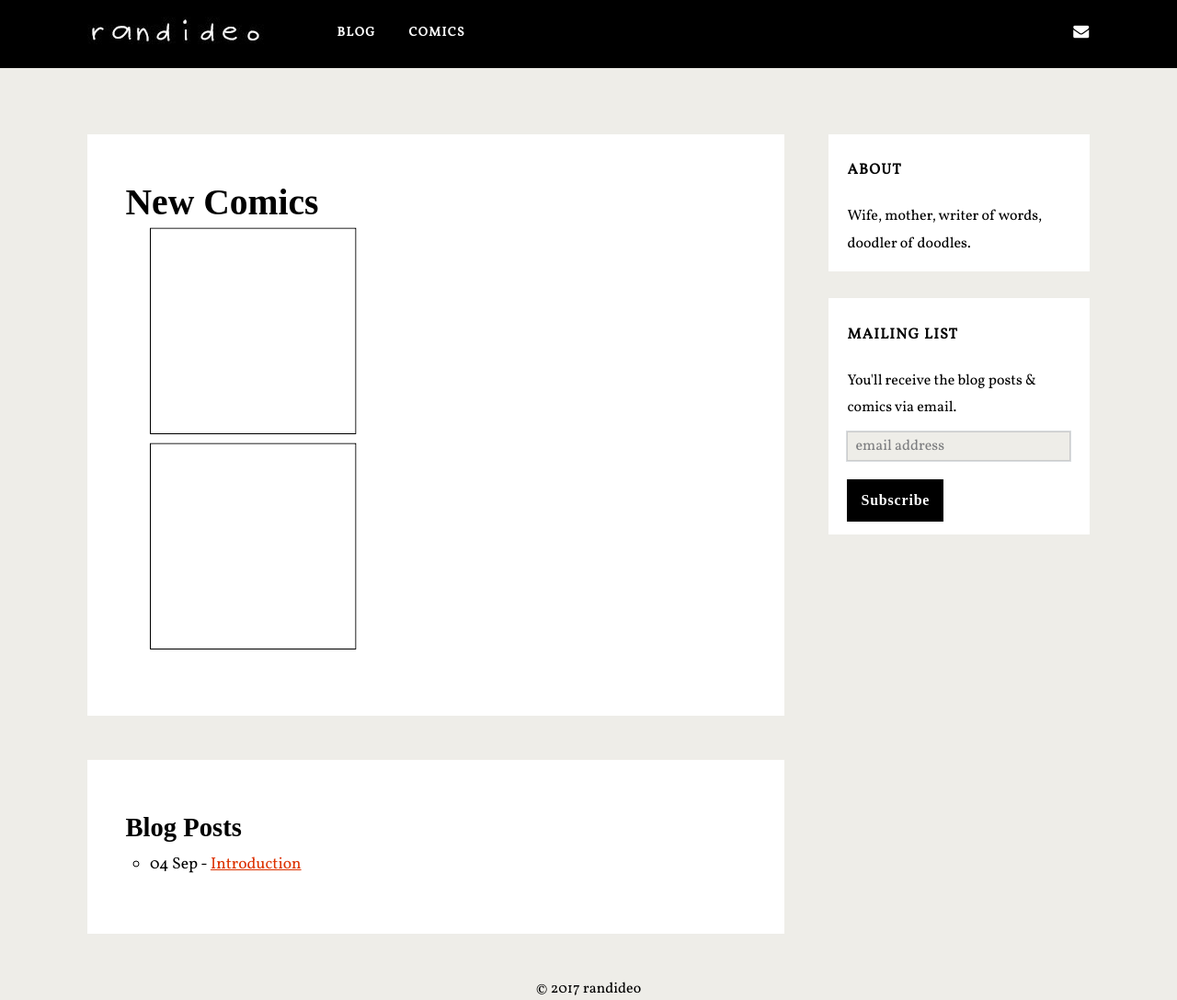
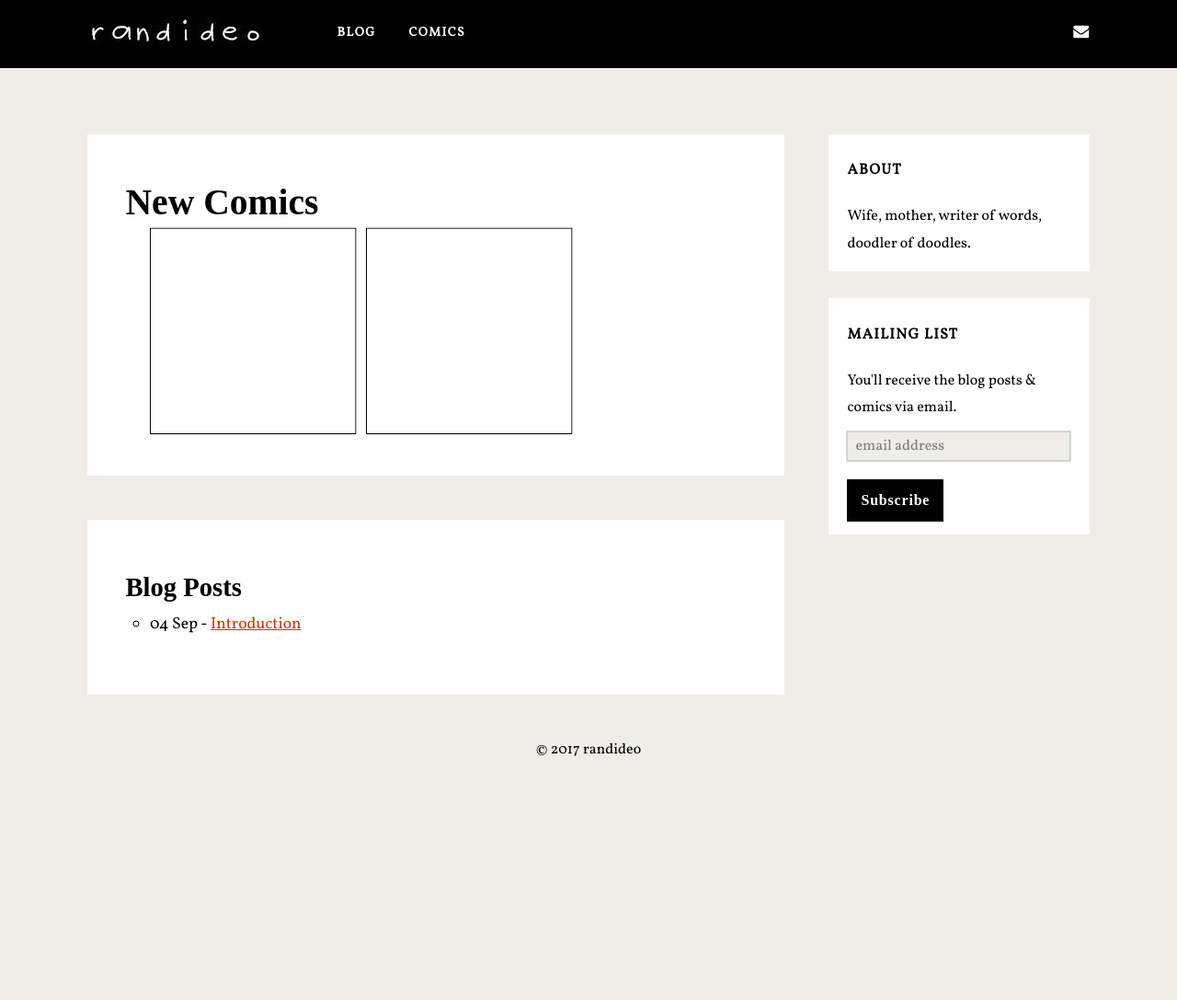
Before and after one commit to randideo/randideo.github.io, a Jekyll site: the page built from backup.html, in a window 1280 px wide. Shown: the whole page at 92% size. Built offline with Jekyll 4.4.1, drawn with Linux system fonts in a browser that asks for light colours; nearby versions of some CDN libraries; some web fonts are replaced; comment, search, counter and statistics services are not loaded; after the commit the page ends 900 px from its top, so only the background shows below that.

Commit message:
Create backup.html

```diff
--- a/backup.html
+++ b/backup.html
@@ -6,10 +6,9 @@ layout: default
 	 <div class='post hentry'>
 		 <div class="entry-content">
 			 <h2>New Comics</h2>
-<ul style="list-style-type: none; float: left;
-    padding-right: 10px;">
+<ul style="list-style-type: none;">
 	{% for post in site.categories.Comics limit: 5 %}
-	<li>  <a href="{{ post.url }}" ><img src="{{ post.thumbnail }}" /></a></li>
+	<li style="float: left; padding-right: 10px;">  <a href="{{ post.url }}" ><img src="{{ post.thumbnail }}" /></a></li>
 {% endfor %}</ul>
 
 		 </div>
```
